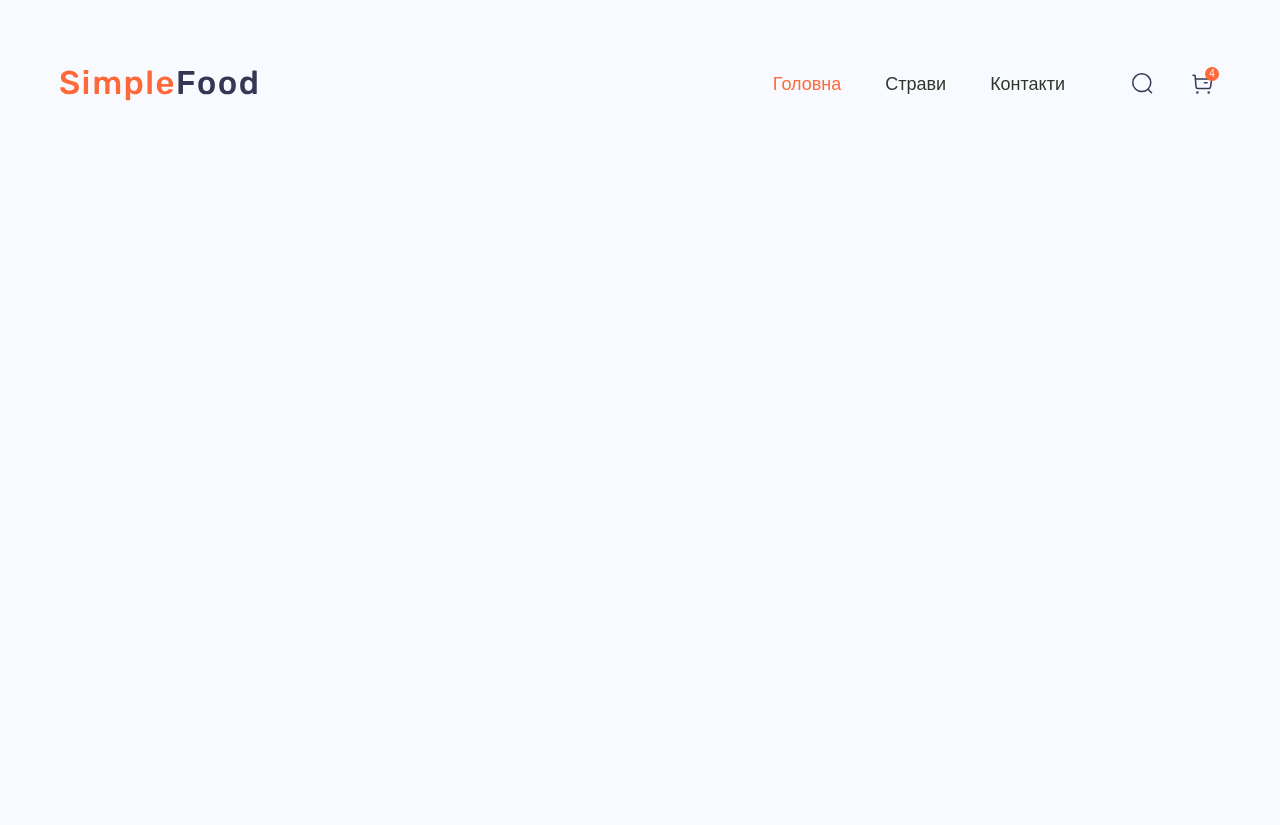
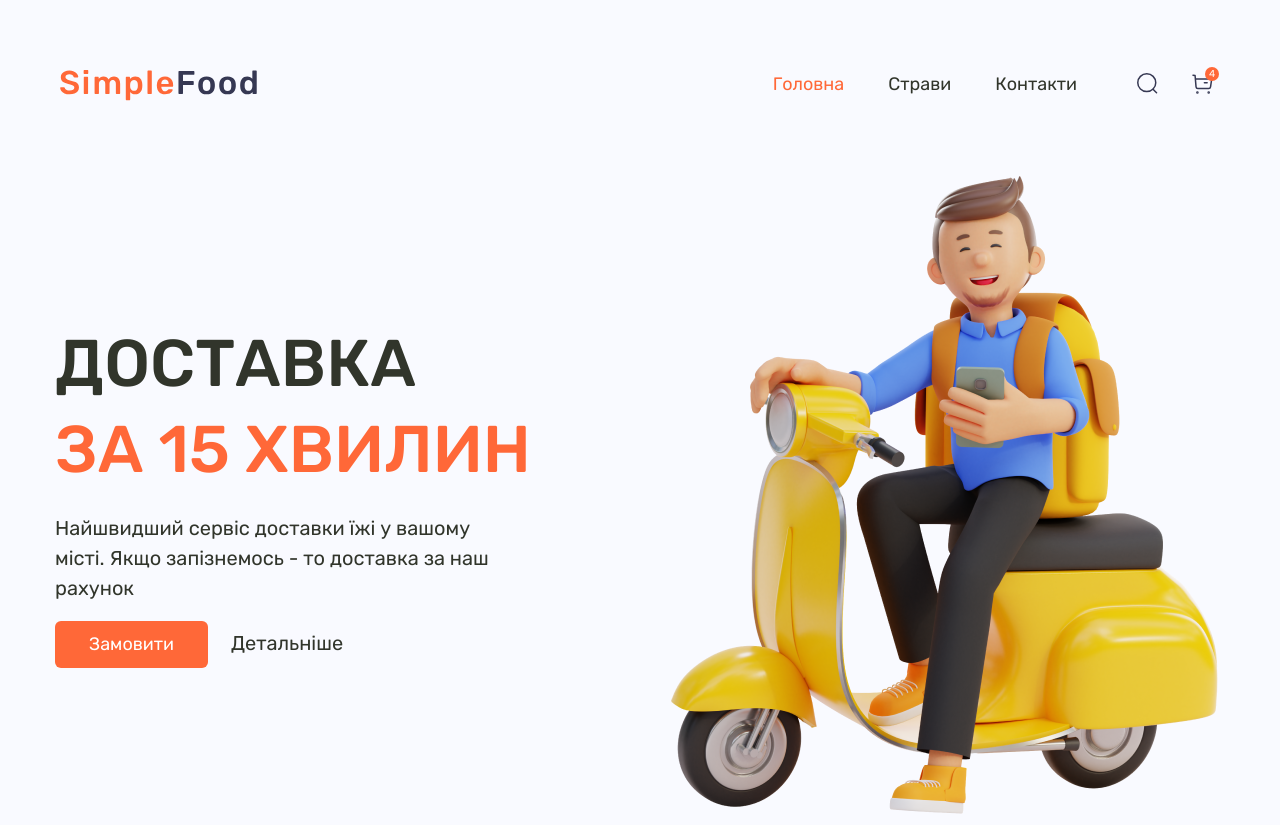
Before and after one commit to KanishVlad/SimpleFood, a website: page app/index.html in a window 1280 px wide. Before the commit the page ends 800 px from the top, so only its background shows below. Drawn offline with nearby package versions, Linux system fonts and the light colour scheme; files that its build step writes are made by us from their sources.

Commit message:
added hero and fixed fonts

```diff
--- a/app/index.html
+++ b/app/index.html
@@ -36,15 +36,17 @@
           </ul>
           <div class="user-nav">
             <a class="user-nav__link" href="#">
-            <svg class="user-nav__img" width="21" height="22" viewBox="0 0 21 22" fill="none" xmlns="http://www.w3.org/2000/svg">
-              <ellipse cx="9.76663" cy="10.6301" rx="8.98856" ry="8.88424" stroke="#363853" stroke-width="1.5"
-                stroke-linecap="round" stroke-linejoin="round" />
-              <path d="M16.0184 17.2708L19.5424 20.7448" stroke="#363853" stroke-width="1.5" stroke-linecap="round"
-                stroke-linejoin="round" />
-            </svg>
+              <svg class="user-nav__img" width="21" height="22" viewBox="0 0 21 22" fill="none"
+                xmlns="http://www.w3.org/2000/svg">
+                <ellipse cx="9.76663" cy="10.6301" rx="8.98856" ry="8.88424" stroke="#363853" stroke-width="1.5"
+                  stroke-linecap="round" stroke-linejoin="round" />
+                <path d="M16.0184 17.2708L19.5424 20.7448" stroke="#363853" stroke-width="1.5" stroke-linecap="round"
+                  stroke-linejoin="round" />
+              </svg>
             </a>
             <a class="user-nav__link" href="#">
-              <svg class="user-nav__img" width="21" height="20" viewBox="0 0 21 20" fill="none" xmlns="http://www.w3.org/2000/svg">
+              <svg class="user-nav__img" width="21" height="20" viewBox="0 0 21 20" fill="none"
+                xmlns="http://www.w3.org/2000/svg">
                 <path
                   d="M1 1.17578L3.08 1.5316L4.04301 12.8715C4.12001 13.7976 4.90301 14.5082 5.84301 14.5053H16.752C17.649 14.5072 18.41 13.8549 18.537 12.9772L19.486 6.49532C19.592 5.77083 19.083 5.09872 18.351 4.99395C18.287 4.98505 3.414 4.98011 3.414 4.98011"
                   stroke="#363853" stroke-width="1.5" stroke-linecap="round" stroke-linejoin="round" />
@@ -68,6 +70,38 @@
     </div>
   </header>
 
+  <main>
+
+    <section class="hero">
+      <div class="container">
+        <div class="hero__wrapper">
+          <div class="hero__content">
+            <div class="hero__inner">
+            <h1 class="hero__title">
+              доставка
+            </h1>
+            <span class="hero__subtitle">
+              за 15 хвилин
+            </span>
+            </div>
+            <p class="hero__text">
+              Найшвидший сервіс доставки їжі у вашому місті. Якщо запізнемось - то доставка за наш рахунок
+            </p>
+            <button class="hero__btn" type="button">
+              Замовити
+            </button>
+            <a class="hero__link" href="#">Детальніше</a>
+          </div>
+          <img class="hero__img" src="images/delivery-guy.png" alt="кур'єр">
+        </div>
+      </div>
+    </section>
+
+
+
+
+  </main>
+
 
   <script src="js/main.min.js"></script>
 </body>
--- a/app/scss/_fonts.scss
+++ b/app/scss/_fonts.scss
@@ -1,5 +1,5 @@
 @font-face {
-  font-family: 'Rubik-Light', sans-serif;
+  font-family: 'Rubik-Light';
   font-weight: 300;
   font-style: normal;
   src: local('Rubik-Light'),
@@ -9,7 +9,7 @@
 }
 
 @font-face {
-  font-family: 'Rubik-Regular', sans-serif;
+  font-family: 'Rubik-Regular';
   font-weight: 400;
   font-style: normal;
   src: local('Rubik-Regular'),
@@ -19,7 +19,7 @@
 }
 
 @font-face {
-  font-family: 'Rubik-Italic', sans-serif;
+  font-family: 'Rubik-Italic';
   font-weight: 400;
   font-style: normal;
   src: local('Rubik-Italic'),
@@ -29,7 +29,7 @@
 }
 
 @font-face {
-  font-family: 'Rubik-Medium', sans-serif;
+  font-family: 'Rubik-Medium';
   font-weight: 500;
   font-style: normal;
   src: local('Rubik-Medium'),
--- a/app/scss/_vars.scss
+++ b/app/scss/_vars.scss
@@ -12,7 +12,7 @@ $dark: #31352b;
 }
 
 %rubik-italic {
-  font-family: 'Rubik-Regular', sans-serif;
+  font-family: 'Rubik-Italic', sans-serif;
   font-weight: 400;
 }
 
--- a/app/scss/style.scss
+++ b/app/scss/style.scss
@@ -39,7 +39,7 @@
 
   &__list {
     display: flex;
-    margin-right: 53px;
+    margin-right: 46px;
   }
 
   &__item:not(:last-child) {
@@ -112,7 +112,7 @@
   }
 
   &__link:not(:last-child) {
-    margin-right: 15px;
+    margin-right: 10px;
   }
 
   &__number {
@@ -132,6 +132,81 @@
 
 }
 
+.hero {
+  &__wrapper {
+    display: flex;
+    justify-content: space-between;
+  }
+  &__content {
+    padding: 156px 130px 0 0;
+  }
+  &__inner {
+    padding-bottom: 20px;
+  }
+  &__title,
+  &__subtitle {
+    @extend %rubik-500;
+    font-size: 66px;
+    line-height: 1.3;
+    color: $dark;
+    text-transform: uppercase;
+
+  }
+  &__subtitle {
+    color: $orange-900;
+  }
+
+  &__text {
+    max-width: 450px;
+    width: 100%;
+    margin-bottom: 18px;
+  }
+
+  &__btn {
+    padding: 10px 32px;
+    background-color: $orange-900;
+    border-radius: 6px;
+    color: #ffffff;
+    margin-right: 16px;
+    font-size: 18px;
+    line-height: 1.3;
+    border: 2px solid transparent;
+    transition: border-color .5s, background-color .5s, color .5s, box-shadow .5s;
+    &:focus {
+      border-color: rgba(255, 104, 56, 0.70);
+      background-color: rgba(255, 104, 56, 0.10);
+      color: $orange-900;
+    }
+    &:hover {
+      color: $orange-900;
+      border-color: rgba(255, 104, 56, 0.70);
+      background-color: rgba(255, 255, 255, 0.10);
+      box-shadow: 0 5px 12px 0px rgba(255, 104, 56, 0.20);
+    }
+    &:active {
+      background-color: rgba(255, 104, 56, 0.10);
+      color: $orange-900;
+    }
+  }
+
+  &__link {
+    border-bottom: 1px solid $dark;
+    border: 2px solid transparent;
+    border-radius: 5px;
+    padding: 2px 0;
+    transition: border-color .3s, color .3s, text-shadow .3s;
+    &:focus {
+      border-color: rgba(255, 104, 56, 0.70);
+    }
+    &:hover {
+      color: $orange-900;
+    }
+    &:active {
+      text-shadow: 2px 2px 5px rgba(54, 56, 83, 0.50);
+    }
+  }
+}
+
 
 
 @import 'media';
```
Also changed, not shown: app/fonts/Rubik-Italic.woff (deleted), app/fonts/Rubik-Italic.woff2 (deleted), app/fonts/Rubik-Light.woff, app/fonts/Rubik-Light.woff2, app/fonts/Rubik-Medium.woff, app/fonts/Rubik-Medium.woff2, app/fonts/Rubik-Regular.woff, app/fonts/Rubik-Regular.woff2, app/images/delivery-guy.png (added).
